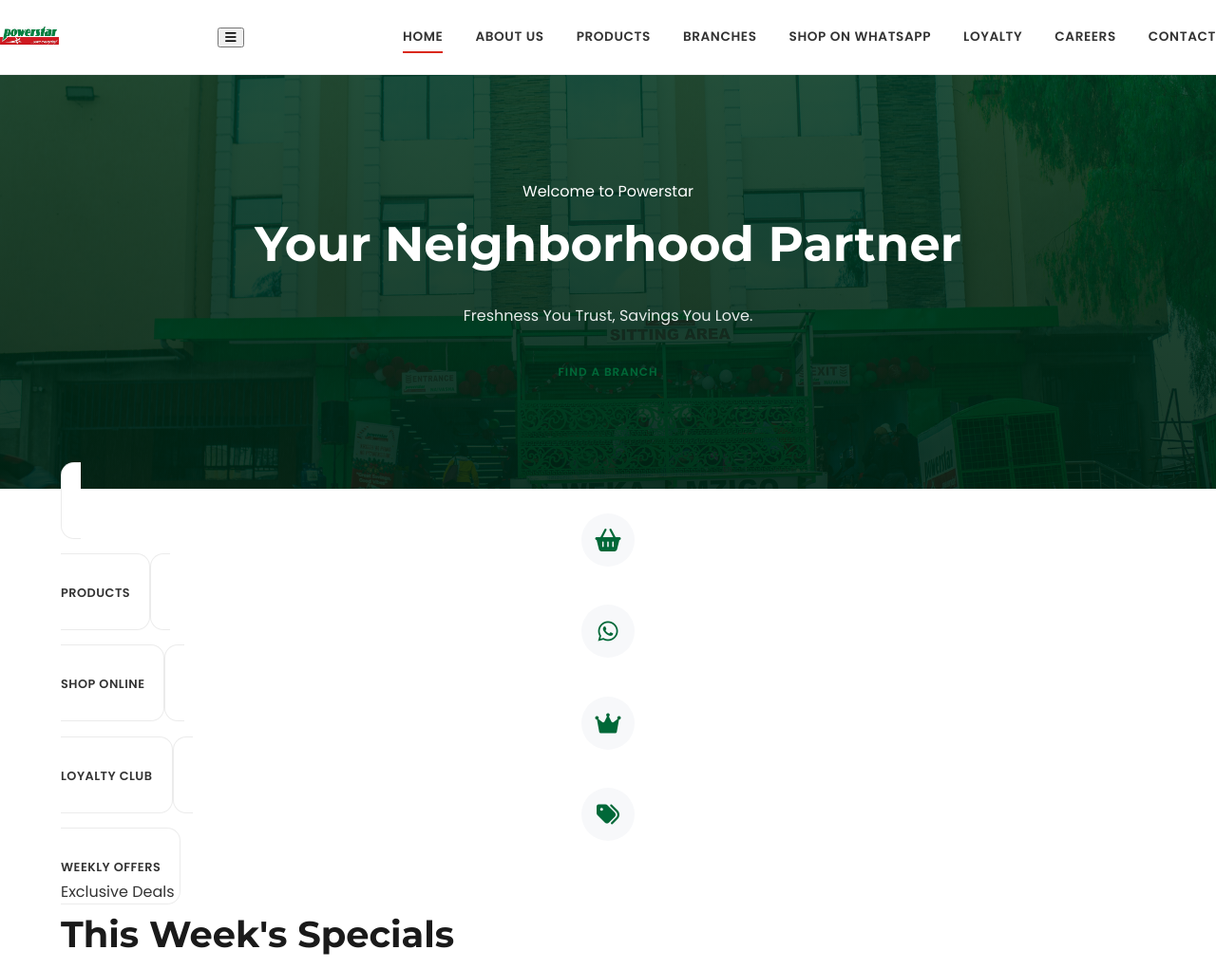
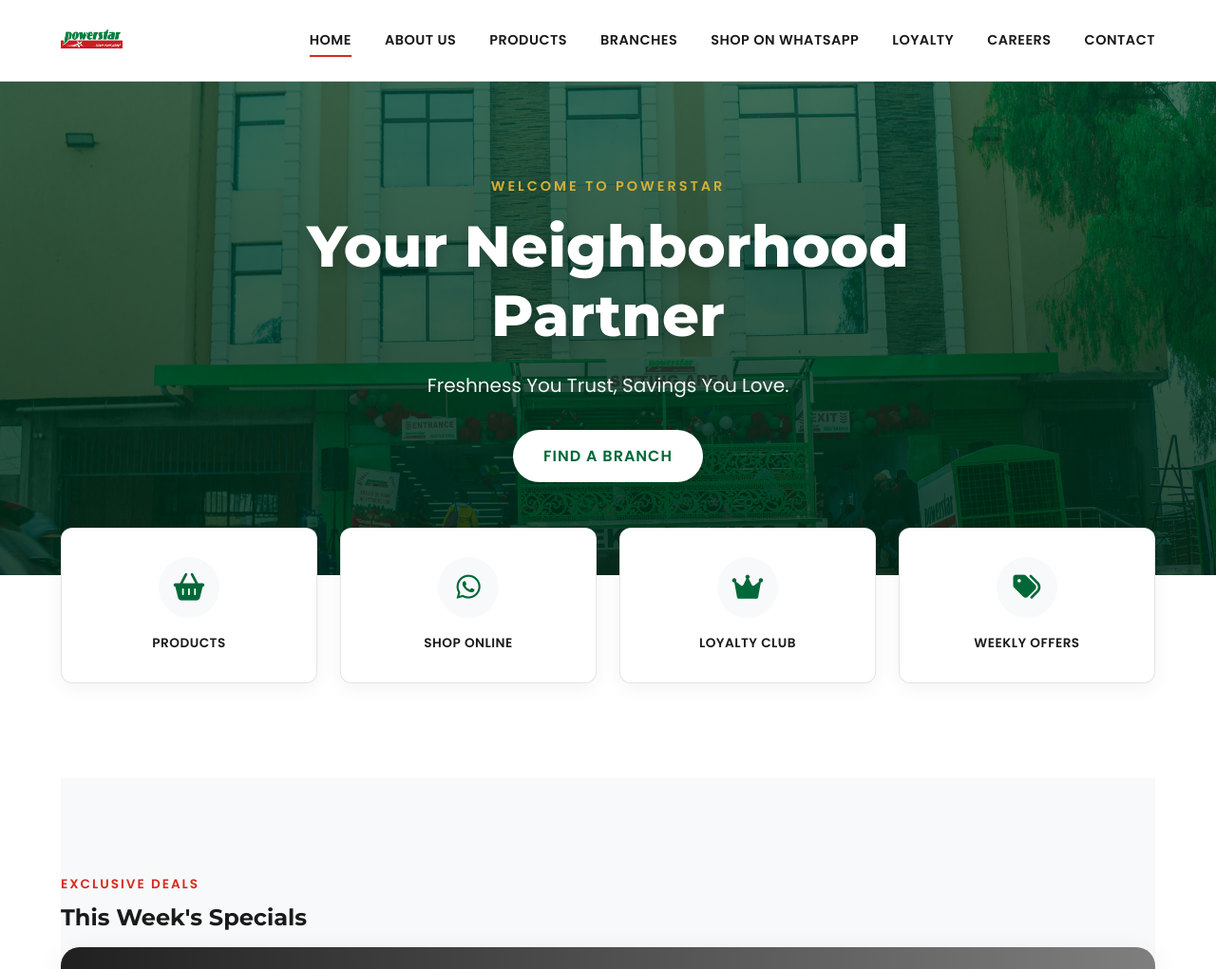
Before and after one commit to MarkTechKe-design/powerstar-website, a PHP site: page / in a window 1280 px wide. Shown: the top 1021 px of the page at 95% size. Run offline with PHP 8.4, Linux system fonts and the light colour scheme; grey boxes are pictures that could not be loaded.

Commit message:
Update style.css

```diff
--- a/css/style.css
+++ b/css/style.css
@@ -1,410 +1,299 @@
 /* ==========================================================================
-   POWERSTAR SUPERMARKETS – CORPORATE MASTER CSS (V18.0)
-   Role: Principal Frontend Architect
-   Intent: Board-ready, enterprise-grade retail UI
+   POWERSTAR SUPERMARKETS - FINAL CORPORATE MASTER (V16.0)
+   Role: Senior Frontend Architect
+   CRITICAL FIXES:
+   1. Footer restored to Brand Green (removed unauthorized black).
+   2. grids rewritten with 'auto-fit' to ensure horizontal flow on desktop (fixes vertical products).
+   3. Increased spacing for less crowded, corporate feel.
    ========================================================================== */
 
-
-/* ==========================================================================
-   1. DESIGN TOKENS (STRICT – DO NOT OVERRIDE CASUALLY)
-   ========================================================================== */
-
+/* --- 1. DESIGN TOKENS & CORE VARIABLES --- */
 :root {
-    /* Brand */
+    /* === Brand Palette (Strict) === */
     --ps-red: #DA291C;
     --ps-green: #006838;
-    --ps-gold: #D4AF37;
+    --ps-gold: #D4AF37; /* Used sparingly for accents */
+    --ps-dark: #1A1A1A; /* Deep charcoal instead of pure black for softer text */
+    --ps-grey-light: #F8F9FA; /* Clean corporate background grey */
 
-    /* Neutrals */
-    --ps-dark: #1A1A1A;
-    --ps-text: #333333;
-    --ps-muted: #6B7280;
-    --ps-border: rgba(0,0,0,0.08);
-    --ps-bg-soft: #F7F8FA;
-    --ps-white: #FFFFFF;
+    /* === UI Colors === */
+    --bg-body: #FFFFFF;
+    --bg-white: #FFFFFF;
+    --text-main: #333333;
+    --text-muted: #666666;
+    --border-color: rgba(0, 0, 0, 0.1);
 
-    /* Layout */
-    --container-width: 1200px;
-    --radius-sm: 10px;
-    --radius-md: 14px;
+    /* === Dimensions & Spacing === */
+    --container-width: 1200px; /* Tighter, more controlled width */
+    --radius-md: 12px;
     --radius-lg: 20px;
+    --section-spacing: 100px; /* Consistent deep spacing between sections */
 
-    /* Spacing Rhythm */
-    --space-xs: 12px;
-    --space-sm: 20px;
-    --space-md: 40px;
-    --space-lg: 80px;
-    --space-xl: 110px;
-
-    /* Motion */
-    --ease: cubic-bezier(0.25, 0.8, 0.25, 1);
-    --shadow-soft: 0 6px 20px rgba(0,0,0,0.05);
-    --shadow-card: 0 10px 30px rgba(0,0,0,0.08);
+    /* === Animation & Depth === */
+    --transition-smooth: all 0.3s cubic-bezier(0.25, 0.8, 0.25, 1);
+    --shadow-soft: 0 5px 20px rgba(0, 0, 0, 0.05);
+    --shadow-card: 0 8px 30px rgba(0, 0, 0, 0.08);
+    --shadow-hover: 0 15px 40px rgba(0, 0, 0, 0.12);
 }
 
-
-/* ==========================================================================
-   2. BASE RESET & TYPOGRAPHY
-   ========================================================================== */
-
+/* --- 2. GLOBAL RESET & TYPOGRAPHY --- */
 *, *::before, *::after { box-sizing: border-box; }
 
 body {
     margin: 0;
-    font-family: 'Poppins', system-ui, sans-serif;
-    color: var(--ps-text);
-    line-height: 1.65;
-    background: var(--ps-white);
+    font-family: 'Poppins', sans-serif;
+    color: var(--text-main);
+    line-height: 1.7;
+    background-color: var(--bg-body);
     -webkit-font-smoothing: antialiased;
 }
 
 h1, h2, h3, h4 {
     font-family: 'Montserrat', sans-serif;
+    font-weight: 700;
     color: var(--ps-dark);
-    margin: 0 0 16px;
-    font-weight: 700;
+    margin-top: 0;
+    margin-bottom: 1rem;
+    line-height: 1.2;
 }
 
-h1 { font-size: 3.2rem; }
-h2 { font-size: 2.4rem; }
-h3 { font-size: 1.25rem; }
-
-p {
-    margin: 0 0 20px;
-    color: var(--ps-muted);
-    font-size: 1rem;
-}
-
-a {
-    color: inherit;
-    text-decoration: none;
-    transition: color 0.2s var(--ease);
-}
-
-img {
-    max-width: 100%;
-    display: block;
-}
+a { text-decoration: none; color: inherit; transition: var(--transition-smooth); }
+img { max-width: 100%; display: block; }
+ul { list-style: none; padding: 0; margin: 0; }
 
 .container {
     max-width: var(--container-width);
     margin: 0 auto;
     padding: 0 24px;
+    width: 100%;
 }
 
+/* --- 3. UTILITIES & ANIMATIONS --- */
+.reveal { opacity: 0; transform: translateY(30px); transition: all 0.8s ease-out; }
+.reveal.active { opacity: 1; transform: translateY(0); }
+@keyframes zoomIn { from { transform: scale(0.98); opacity: 0; } to { transform: scale(1); opacity: 1; } }
 
-/* ==========================================================================
-   3. HEADER – STABLE, QUIET, EXECUTIVE
-   ========================================================================== */
+.text-center { text-align: center; }
+.section-header { margin-bottom: 60px; text-align: center; }
+.section-subtitle {
+    display: block; color: var(--ps-red); font-weight: 700;
+    text-transform: uppercase; letter-spacing: 2px; font-size: 0.85rem; margin-bottom: 10px;
+}
 
+/* --- 4. HEADER (Clean Corporate) --- */
 header {
+    background: rgba(255,255,255,0.98);
+    backdrop-filter: blur(10px);
     position: sticky;
     top: 0;
     z-index: 1000;
-    background: rgba(255,255,255,0.97);
-    backdrop-filter: blur(8px);
-    border-bottom: 1px solid var(--ps-border);
+    padding: 15px 0;
+    border-bottom: 1px solid var(--border-color);
 }
 
 .header-inner {
-    display: flex;
-    align-items: center;
-    justify-content: space-between;
-    height: 78px;
+    display: flex; justify-content: space-between; align-items: center;
+    max-width: var(--container-width); margin: 0 auto; padding: 0 24px;
 }
 
-.logo img {
-    height: 52px;
+.logo img { height: 55px; width: auto; }
+
+.nav-menu { display: flex; gap: 35px; }
+.nav-menu a {
+    font-weight: 600; font-size: 0.9rem; text-transform: uppercase;
+    letter-spacing: 0.5px; color: var(--ps-dark); position: relative;
+}
+.nav-menu a::after {
+    content: ''; position: absolute; width: 0; height: 2px;
+    bottom: -5px; left: 0; background: var(--ps-red); transition: 0.3s;
+}
+.nav-menu a:hover::after, .nav-menu a.active::after { width: 100%; }
+
+.mobile-toggle { display: none; font-size: 1.5rem; background: none; border: none; cursor: pointer; color: var(--ps-dark); }
+
+/* --- 5. HERO SECTION (Refined Hierarchy) --- */
+.hero {
+    position: relative;
+    /* Darkened overlay for better text contrast */
+    background-image: linear-gradient(rgba(0, 60, 30, 0.75), rgba(0, 40, 20, 0.85)), url('../assets/supermarket-bg.jpg');
+    background-size: cover; background-position: center; background-attachment: fixed;
+    min-height: 65vh; /* Slightly shorter for corporate feel */
+    display: flex; align-items: center; justify-content: center;
+    color: white; text-align: center; padding: 0 20px;
 }
 
-.nav-menu {
-    display: flex;
-    gap: 34px;
+.hero-glass-card {
+    max-width: 850px; padding: 40px;
+    /* Removed glass effect border for cleaner look, relying on dark background */
+    animation: zoomIn 0.8s ease-out;
 }
 
-.nav-menu a {
-    font-size: 0.85rem;
-    font-weight: 600;
-    text-transform: uppercase;
-    letter-spacing: 0.6px;
-    position: relative;
-}
-
-.nav-menu a::after {
-    content: '';
-    position: absolute;
-    left: 0;
-    bottom: -6px;
-    height: 2px;
-    width: 0;
-    background: var(--ps-red);
-    transition: width 0.25s ease;
-}
-
-.nav-menu a:hover::after,
-.nav-menu a.active::after {
-    width: 100%;
-}
-
-
-/* ==========================================================================
-   4. HERO – AUTHORITY FIRST, NOT PROMOTION
-   ========================================================================== */
-
-.hero {
-    background:
-        linear-gradient(rgba(0,50,25,0.85), rgba(0,35,18,0.9)),
-        url('../assets/supermarket-bg.jpg') center/cover no-repeat;
-    padding: var(--space-xl) 0;
-    text-align: center;
-    color: white;
-}
-
-.hero span {
-    display: block;
-    color: var(--ps-gold);
-    font-size: 0.85rem;
-    letter-spacing: 3px;
-    text-transform: uppercase;
-    margin-bottom: 14px;
+.hero-welcome-text {
+    color: var(--ps-gold); text-transform: uppercase; letter-spacing: 3px;
+    font-weight: 700; font-size: 0.9rem; margin-bottom: 15px; display: block;
 }
 
 .hero h1 {
-    color: white;
-    margin-bottom: 20px;
+    font-size: 3.8rem; color: white; margin-bottom: 20px; font-weight: 800;
+    text-shadow: 0 5px 15px rgba(0,0,0,0.2);
 }
 
-.hero p {
-    max-width: 680px;
-    margin: 0 auto 32px;
-    color: rgba(255,255,255,0.9);
+.hero p { font-size: 1.25rem; color: rgba(255,255,255,0.95); font-weight: 400; max-width: 700px; margin: 0 auto 30px; }
+
+/* --- 6. MODERN GRIDS (CRITICAL FIX FOR VERTICAL PRODUCTS) --- */
+
+/* This is the key fix for the products page.
+   Using 'auto-fit' and 'minmax(280px, 1fr)' ensures that on wide screens,
+   items will arrange horizontally in as many columns as fit.
+   On narrow screens, they naturally stack vertically.
+*/
+.department-grid,
+.values-grid,
+.benefits-grid,
+.gallery-grid {
+    display: grid;
+    grid-template-columns: repeat(auto-fit, minmax(280px, 1fr));
+    gap: 40px; /* Generous spacing to prevent crowding */
+    margin-bottom: var(--section-spacing);
 }
 
-.hero-actions {
-    display: flex;
-    justify-content: center;
-    gap: 16px;
-    flex-wrap: wrap;
-}
-
-
-/* ==========================================================================
-   5. BUTTON SYSTEM – SINGLE SOURCE OF TRUTH
-   ========================================================================== */
-
-.btn {
-    padding: 14px 34px;
-    border-radius: 999px;
-    font-size: 0.75rem;
-    font-weight: 700;
-    letter-spacing: 1px;
-    text-transform: uppercase;
-    border: none;
-    cursor: pointer;
-    transition: transform 0.2s var(--ease), box-shadow 0.2s var(--ease);
-}
-
-.btn-primary {
-    background: var(--ps-red);
-    color: white;
-}
-
-.btn-primary:hover {
-    transform: translateY(-2px);
-    box-shadow: 0 6px 18px rgba(218,41,28,0.3);
-}
-
-.btn-outline {
-    background: white;
-    color: var(--ps-green);
-}
-
-.btn-outline:hover {
-    background: var(--ps-green);
-    color: white;
-}
-
-
-/* ==========================================================================
-   6. QUICK ACCESS – NAVIGATION, NOT FEATURES
-   ========================================================================== */
-
-.quick-access {
-    margin-top: -40px;
-    padding-bottom: var(--space-lg);
-}
-
-.quick-grid {
+/* Quick Access needs stricter control to ensure 4 columns on desktop */
+.quick-access-grid {
     display: grid;
     grid-template-columns: repeat(4, 1fr);
     gap: 24px;
 }
 
+/* --- 7. CARDS & UI COMPONENTS --- */
+
+/* Quick Access Cards (Home) */
+.quick-access-section { margin-top: -50px; position: relative; z-index: 20; padding-bottom: var(--section-spacing); }
 .quick-card {
-    background: white;
-    border: 1px solid var(--ps-border);
-    border-radius: var(--radius-md);
-    padding: 28px 20px;
-    text-align: center;
+    background: white; padding: 30px 20px; border-radius: var(--radius-md);
+    text-align: center; box-shadow: var(--shadow-soft); transition: var(--transition-smooth);
+    border: 1px solid var(--border-color); display: flex; flex-direction: column; align-items: center;
+    height: 100%;
+}
+.quick-card:hover { transform: translateY(-5px); box-shadow: var(--shadow-hover); border-color: var(--ps-green); }
+.quick-icon {
+    font-size: 1.8rem; color: var(--ps-green); margin-bottom: 15px;
+    width: 64px; height: 64px; background: var(--ps-grey-light); border-radius: 50%;
+    display: flex; align-items: center; justify-content: center; transition: 0.3s;
+}
+.quick-card:hover .quick-icon { background: var(--ps-green); color: white; }
+.quick-label { font-weight: 700; font-size: 0.85rem; text-transform: uppercase; letter-spacing: 0.5px; color: var(--ps-dark); }
+
+/* Standard Content/Product Cards */
+.dept-card, .value-card, .benefit-item, .blog-card {
+    background: white; border-radius: var(--radius-md); overflow: hidden;
+    box-shadow: var(--shadow-card); border: 1px solid var(--border-color);
+    transition: var(--transition-smooth); display: flex; flex-direction: column;
+    height: 100%; /* Ensures equal height in grid */
+}
+.dept-card:hover, .value-card:hover, .benefit-item:hover, .blog-card:hover {
+    transform: translateY(-8px); box-shadow: var(--shadow-hover);
 }
 
-.quick-icon {
-    width: 56px;
-    height: 56px;
-    margin: 0 auto 14px;
-    background: var(--ps-bg-soft);
-    color: var(--ps-green);
-    border-radius: 50%;
-    display: flex;
-    align-items: center;
-    justify-content: center;
-    font-size: 1.5rem;
+/* Value/Benefit Specifics */
+.value-card, .benefit-item { padding: 35px; text-align: left; }
+.icon-circle, .benefit-icon {
+    width: 60px; height: 60px; background: var(--ps-grey-light); color: var(--ps-green);
+    border-radius: 50%; display: flex; align-items: center; justify-content: center;
+    font-size: 1.8rem; margin-bottom: 20px;
 }
 
-.quick-label {
-    font-size: 0.8rem;
-    font-weight: 700;
-    letter-spacing: 0.5px;
-    text-transform: uppercase;
+/* Buttons */
+.btn, .btn-primary, .btn-white, .btn-whatsapp {
+    display: inline-flex; align-items: center; justify-content: center; gap: 10px;
+    padding: 14px 32px; border-radius: 50px; font-weight: 700; text-transform: uppercase;
+    letter-spacing: 1px; transition: 0.3s; border: none; cursor: pointer;
 }
+/* Primary Brand Button */
+.btn-primary { background: var(--ps-red); color: white; }
+.btn-primary:hover { background: #b01e14; transform: translateY(-2px); box-shadow: 0 5px 15px rgba(218, 41, 28, 0.3); }
 
+/* White/Hero Button */
+.btn-white { background: white; color: var(--ps-green); font-weight: 800; box-shadow: 0 4px 20px rgba(0,0,0,0.1); }
+.btn-white:hover { background: var(--ps-green); color: white; transform: translateY(-2px); }
 
-/* ==========================================================================
-   7. OFFERS SLIDER – INFORMATIONAL, CONTROLLED
-   ========================================================================== */
+/* WhatsApp Button */
+.btn-whatsapp { background: #25D366; color: white; }
+.btn-whatsapp:hover { background: #1ebc57; transform: translateY(-2px); box-shadow: 0 5px 15px rgba(37, 211, 102, 0.3); }
 
-.offers {
-    background: var(--ps-bg-soft);
-    padding: var(--space-lg) 0;
+/* --- 8. SECTIONS: SLIDER & HOW IT WORKS --- */
+.offers-slider-section { padding: var(--section-spacing) 0; background: var(--ps-grey-light); }
+.slider-container {
+    position: relative; max-width: 1200px; margin: 0 auto;
+    border-radius: var(--radius-lg); overflow: hidden; box-shadow: var(--shadow-card);
 }
+.slider-track { display: flex; transition: transform 0.5s ease-in-out; height: 480px; }
+.slide {
+    min-width: 100%; position: relative; display: flex; align-items: center; justify-content: left; /* Left align corporate text */
+    padding: 0 80px; background-size: cover; background-position: center;
+}
+/* Standardized Slide Backgrounds */
+.slide-1 { background-image: url('../assets/promo1.jpg'); }
+.slide-2 { background-image: url('../assets/promo2.jpg'); }
+.slide-3 { background-image: url('../assets/promo3.jpg'); }
 
-.slider {
-    overflow: hidden;
-    border-radius: var(--radius-lg);
-    box-shadow: var(--shadow-card);
-}
+.slide::before { content: ''; position: absolute; inset: 0; background: linear-gradient(to right, rgba(0,0,0,0.8) 0%, rgba(0,0,0,0.2) 100%); }
+.slide-content { position: relative; z-index: 2; max-width: 600px; color: white; text-align: left; }
+.offer-tag { display: inline-block; background: var(--ps-red); color: white; padding: 5px 15px; font-weight: 700; text-transform: uppercase; font-size: 0.8rem; margin-bottom: 15px; border-radius: 4px; }
+.slide h2 { font-size: 3rem; color: white; margin-bottom: 15px; line-height: 1.1; }
+.slide p { font-size: 1.1rem; margin-bottom: 30px; opacity: 0.9; }
 
-.slide {
-    min-height: 420px;
-    padding: 0 80px;
-    display: flex;
-    align-items: center;
-    background-size: cover;
-    background-position: center;
-    position: relative;
-}
+/* How It Works - Horizontal Flow */
+.how-it-works-section { padding: var(--section-spacing) 0; text-align: center; }
+.steps-container { display: flex; justify-content: center; gap: 40px; margin-top: 50px; }
+.step-item { flex: 1; max-width: 280px; display: flex; flex-direction: column; align-items: center; }
+.step-icon-circle { width: 80px; height: 80px; font-size: 2rem; margin-bottom: 20px; background: white; border: 2px solid var(--border-color); color: var(--ps-green); box-shadow: var(--shadow-soft); }
 
-.slide::before {
-    content: '';
-    position: absolute;
-    inset: 0;
-    background: linear-gradient(to right, rgba(0,0,0,0.8), rgba(0,0,0,0.2));
-}
-
-.slide-content {
-    position: relative;
-    max-width: 560px;
-    color: white;
-}
-
-.slide h2 {
-    color: white;
-}
-
-.slide p {
-    color: rgba(255,255,255,0.9);
-}
-
-
-/* ==========================================================================
-   8. HOW IT WORKS – OPERATIONAL CLARITY
-   ========================================================================== */
-
-.how-it-works {
-    padding: var(--space-lg) 0;
-    text-align: center;
-}
-
-.steps {
-    display: flex;
-    justify-content: center;
-    gap: 48px;
-    margin-top: 50px;
-}
-
-.step {
-    max-width: 260px;
-}
-
-.step-icon {
-    width: 72px;
-    height: 72px;
-    margin: 0 auto 18px;
-    border-radius: 50%;
-    background: white;
-    border: 1px solid var(--ps-border);
-    display: flex;
-    align-items: center;
-    justify-content: center;
-    color: var(--ps-green);
-    font-size: 1.8rem;
-}
-
-
-/* ==========================================================================
-   9. FOOTER – STABILITY & TRUST
-   ========================================================================== */
-
+/* --- 9. FOOTER (CRITICAL FIX: BRAND COLORS) --- */
 footer {
+    /* FIX: Changed from black to brand green */
     background: var(--ps-green);
     color: white;
-    padding: var(--space-lg) 0 40px;
+    padding: 80px 0 30px;
+    text-align: center;
+    /* Added red top border for brand identity */
     border-top: 8px solid var(--ps-red);
-    text-align: center;
 }
+.footer-content h4 { color: white; text-transform: uppercase; letter-spacing: 1px; margin-bottom: 25px; }
+.icons-container a {
+    display: inline-flex; width: 44px; height: 44px; align-items: center; justify-content: center;
+    background: rgba(255,255,255,0.1); color: white; border-radius: 50%; margin: 0 8px;
+    transition: 0.3s; border: 1px solid rgba(255,255,255,0.15);
+}
+.icons-container a:hover { background: var(--ps-red); border-color: var(--ps-red); transform: translateY(-3px); }
+.copyright p { opacity: 0.7; font-size: 0.9rem; margin-top: 40px; }
 
-footer h4 {
-    font-size: 0.9rem;
-    text-transform: uppercase;
-    letter-spacing: 1px;
-    margin-bottom: 20px;
-}
-
-.footer-icons a {
-    width: 44px;
-    height: 44px;
-    margin: 0 8px;
-    border-radius: 50%;
-    display: inline-flex;
-    align-items: center;
-    justify-content: center;
-    background: rgba(255,255,255,0.12);
-    color: white;
-}
-
-.footer-icons a:hover {
-    background: var(--ps-red);
-}
-
-footer p {
-    margin-top: 40px;
-    font-size: 0.85rem;
-    opacity: 0.75;
-}
-
-
-/* ==========================================================================
-   10. RESPONSIVE
-   ========================================================================== */
-
+/* --- 10. RESPONSIVE BREAKPOINTS --- */
 @media (max-width: 900px) {
-    .quick-grid { grid-template-columns: repeat(2, 1fr); }
-    .steps { flex-direction: column; align-items: center; }
+    .quick-access-grid { grid-template-columns: repeat(2, 1fr); }
+    .hero h1 { font-size: 3rem; }
 }
 
 @media (max-width: 768px) {
-    h1 { font-size: 2.4rem; }
-    h2 { font-size: 1.9rem; }
-    .slide { padding: 40px 24px; text-align: center; }
-    .slide-content { margin: 0 auto; }
+    .mobile-toggle { display: block; }
+    .nav-menu {
+        display: none; flex-direction: column; position: absolute; top: 100%; left: 0; width: 100%;
+        background: white; padding: 30px 20px; box-shadow: 0 10px 30px rgba(0,0,0,0.1); border-top: 1px solid var(--border-color);
+    }
+    .nav-menu.active { display: flex; }
+    .nav-menu a { font-size: 1rem; padding: 10px 0; border-bottom: 1px solid #eee; }
+    .nav-menu a::after { display: none; } /* Remove underline hover on mobile */
+
+    .hero { min-height: auto; padding: 140px 20px 80px; background-attachment: scroll; }
+    .hero h1 { font-size: 2.5rem; }
+
+    .slider-track { height: auto; min-height: 450px; }
+    .slide { padding: 40px 20px; justify-content: center; text-align: center; }
+    .slide-content { text-align: center; }
+    .slide h2 { font-size: 2rem; }
+    .slider-arrow { display: none; } /* Hide arrows on mobile */
+
+    .steps-container { flex-direction: column; align-items: center; gap: 50px; }
+
+    /* Ensure grids stack on mobile if they haven't already */
+    .quick-access-grid { grid-template-columns: repeat(2, 1fr); gap: 15px; }
 }
```
